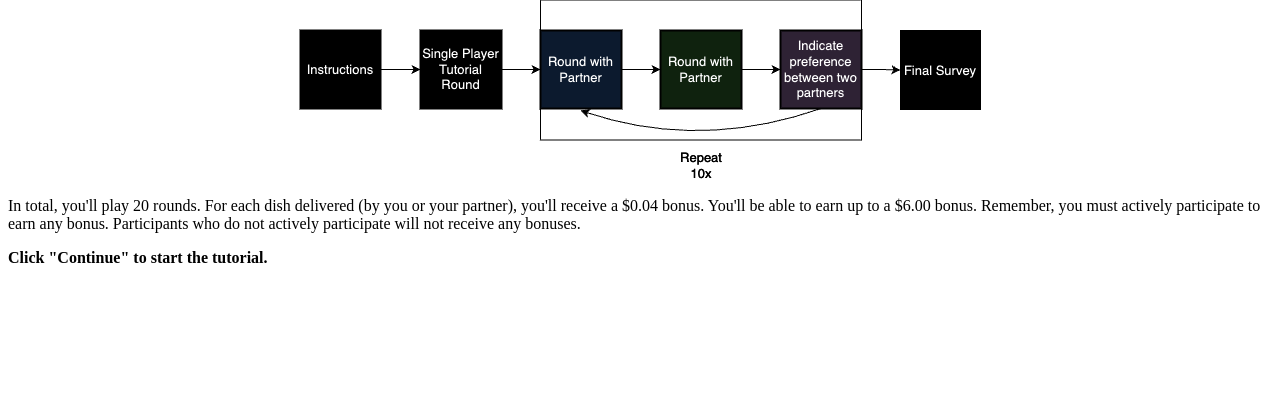
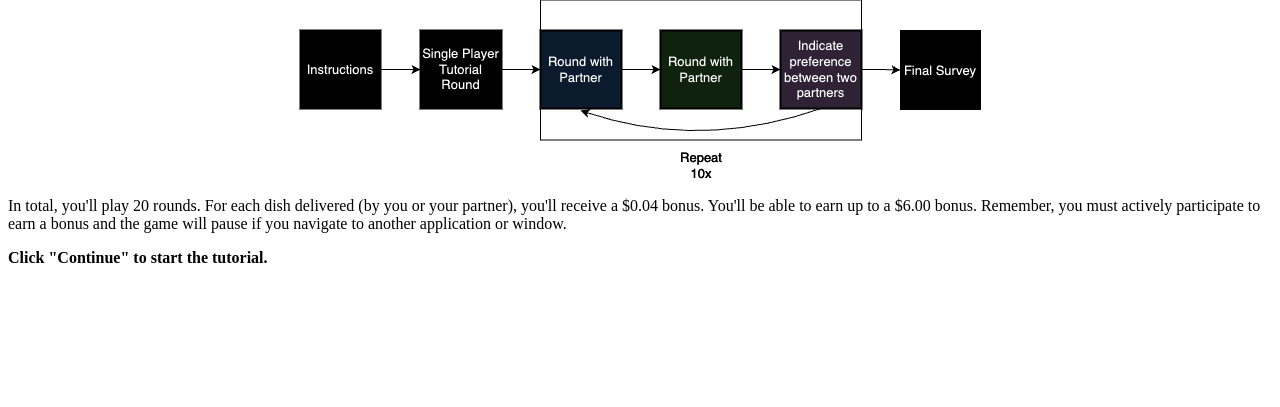
Before and after one commit to chasemcd/interactive-gym, a Flask app: template interactive_gym/server/static/templates/overcooked_instructions.html in a window 1280 px wide. Shown: the part 165-572 px from the top of the page. Run offline with Flask 3, Linux system fonts and the light colour scheme; the template is opened without the code that fills it, so the values that code supplies are empty.

Commit message:
rewrite bonus info

```diff
--- a/interactive_gym/server/static/templates/overcooked_instructions.html
+++ b/interactive_gym/server/static/templates/overcooked_instructions.html
@@ -16,7 +16,7 @@
 
 <p>
     In total, you'll play 20 rounds. For each dish delivered (by you or your partner), you'll receive a $0.04 bonus. You'll be able to earn up to a $6.00 bonus.
-    Remember, you must actively participate to earn any bonus. Participants who do not actively participate will not receive any bonuses.
+    Remember, you must actively participate to earn a bonus and the game will pause if you navigate to another application or window.
 </p>
 
 
```
